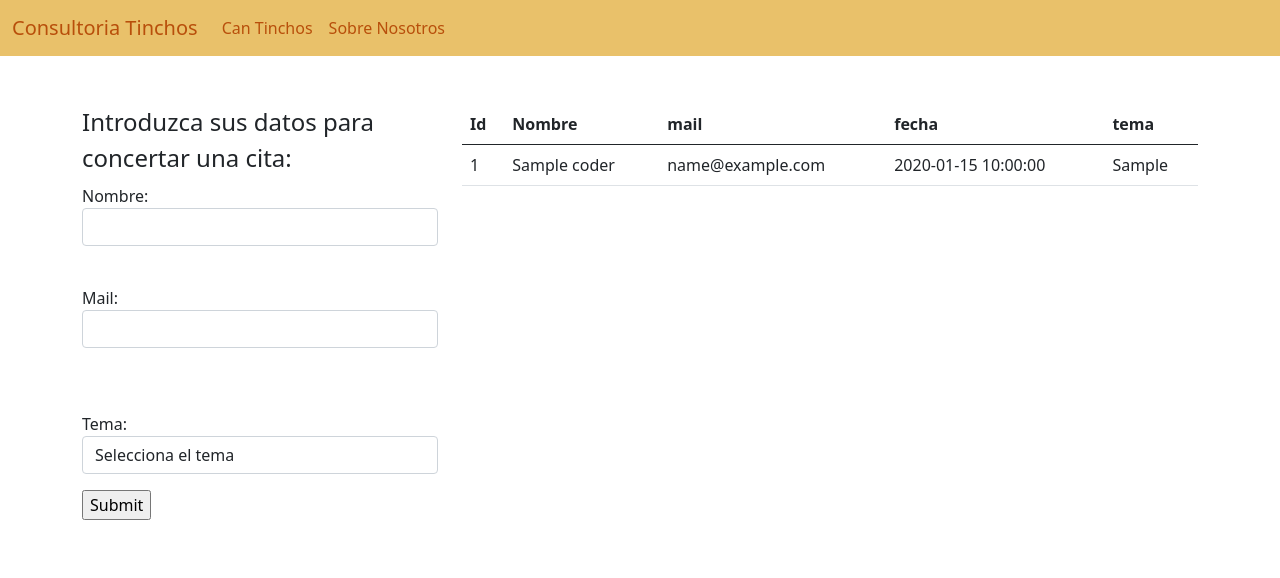
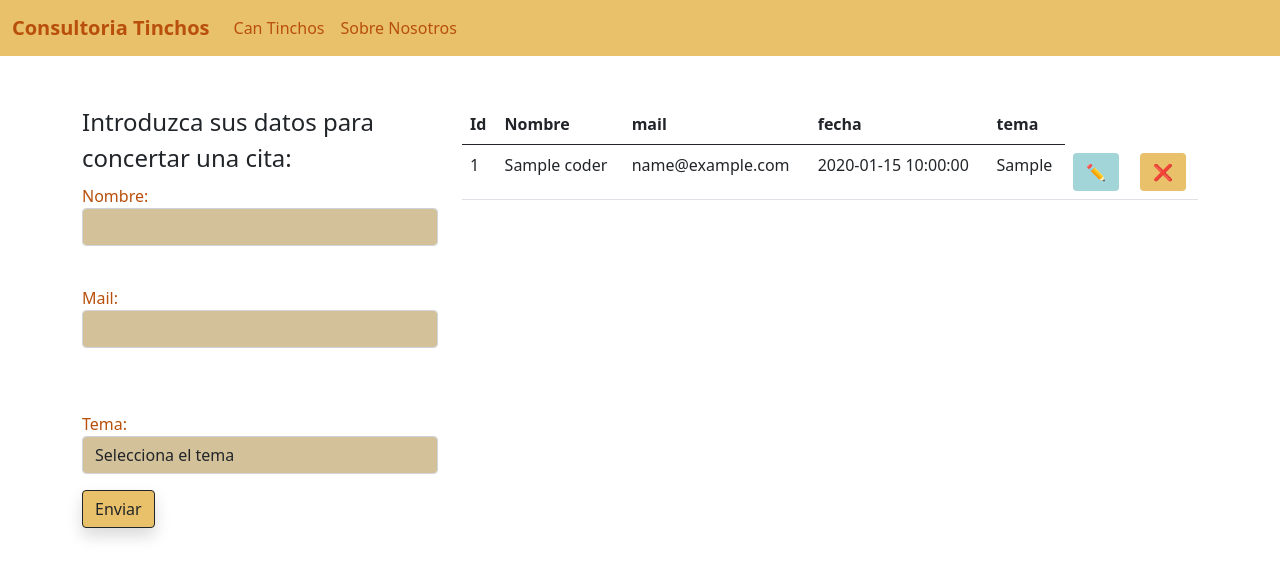
Before and after one commit to losTinchos/Consultora, a PHP site: page /Consultora/ in a window 1280 px wide. Shown: the top 578 px of the page. Run offline with PHP 8.4, Linux system fonts and the light colour scheme; tables that the repository leaves empty or names only in its code hold one stand-in row (values such as "Sample post").

Commit message:
estilos de la pantalla principal

```diff
--- a/index.php
+++ b/index.php
@@ -22,7 +22,7 @@ $query = mysqli_query($con, $sql);
 <header>
     <nav class="navbar navbar-expand-lg navbar-light" style="background-color: #e9c16a; width:100%">
     <div class="container-fluid">
-        <a class="navbar-brand" id="titulo" href="#">Consultoria Tinchos</a>
+        <a class="navbar-brand fw-bold" id="titulo" href="#">Consultoria Tinchos</a>
         <button class="navbar-toggler" type="button" data-bs-toggle="collapse" data-bs-target="#navbarNav" aria-controls="navbarNav" aria-expanded="false" aria-label="Toggle navigation">
         <span class="navbar-toggler-icon"></span>
         </button>
@@ -47,18 +47,19 @@ $query = mysqli_query($con, $sql);
                     <fieldset>
                     <legend>Introduzca sus datos para concertar una cita:</legend>
                     <input style="display: none;" type="text" class="form-control mb-3"  name="id" placeholder="Id">
-                    <label for="fname">Nombre:</label>
-                    <input type="text" class="form-control mb-3" name="nombre"> <br>
-                    <label for="lname">Mail:</label>
-                    <input type="text" class="form-control mb-3"  name="mail" placeholder=""><br>
+                    <label for="fname" id="titulo">Nombre:</label>
+                    <input type="text" class="form-control mb-3" style="background-color:#d3c199;" name="nombre"> <br>
+                    <label for="lname" id="titulo">Mail:</label>
+                    <input type="text" class="form-control mb-3" style="background-color:#d3c199;" name="mail" placeholder=""><br>
                     <input style="display: none;" type="text" class="form-control mb-3"  name="fecha" placeholder="fecha"><br>
-                    <label for="disabledSelect" >Tema:</label>
-                    <select id="disabledSelect" type="text" class="form-control mb-3" name="tema" class="form-select">
-                    <option>Selecciona el tema</option>
-                    <option>Test</option>
-                    <option>bootstrap</option>
-                    <option>MVC</option>
-                    <input type="submit" value="Submit">
+                    <label for="disabledSelect" id="titulo">Tema:</label>
+                    <select id="disabledSelect" type="text" class="form-control mb-3" style="background-color:#d3c199;" name="tema" class="form-select">
+                    <option style="background-color:#a2d5d8;">Selecciona el tema</option>
+                    <option style="background-color:#a2d5d8;">Test</option>
+                    <option style="background-color:#a2d5d8;">bootstrap</option>
+                    <option style="background-color:#a2d5d8;">MVC</option>
+                    <option style="background-color:#a2d5d8;">Otros</option>
+                    <input class="btn btn-outline-dark shadow rounded" style="background-color:#e9c16a;" type="submit" value="Enviar">
                 </fieldset>
             </form>
             </div>
@@ -82,7 +83,8 @@ $query = mysqli_query($con, $sql);
                             <td><?php echo $row['mail'] ?></td>
                             <td><?php echo $row['fecha'] ?></td>
                             <td><?php echo $row['tema'] ?></td>
-
+                            <td><a href="./src/actualizar.php?id=<?php echo $row['id'] ?>" class="btn btn" style="background-color:#a2d5d8;">✏️</a></td>
+                            <td><a href="./src/delete.php?id=<?php echo $row['id'] ?>" class="btn btn" style="background-color:#e9c16a;">❌</a></td>
                         </tr>
                         <?php
                         }
--- a/src/delete.php
+++ b/src/delete.php
@@ -9,7 +9,7 @@
     $query = mysqli_query($con, $sql);
 
     if($query){
-        Header("Location: index.php");
+        Header("Location: http://localhost/Consultora/index.php");
 
     }
 
--- a/src/update.php
+++ b/src/update.php
@@ -13,7 +13,7 @@
     $query = mysqli_query($con, $sql);
 
     if($query){
-        Header("Location: index.php");
+        Header("Location: http://localhost/Consultora/index.php");
     }
 
 ?>
```
Also changed, not shown: src/actualizar.php (added, +33 -0 lines).
